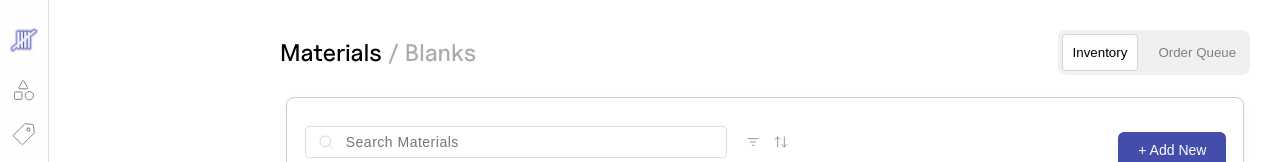
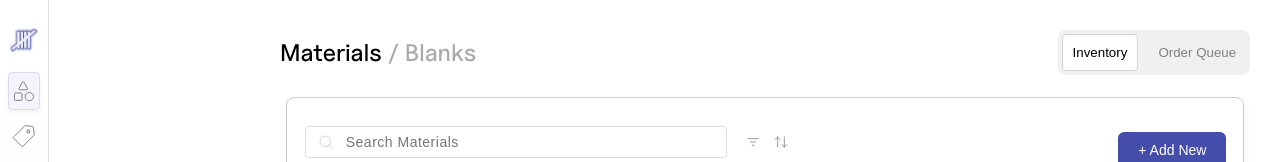
Before and after one commit to Sonyaal/lava-dev-challenge, a Next.js app: page / in a window 1280 px wide. Shown: the top 162 px of the page. Built offline with nearby package versions, Linux system fonts and the light colour scheme; a web font is replaced by a local one.

Commit message:
adding highlight over materials icon

```diff
--- a/src/app/assets/styles/Sidebar.css
+++ b/src/app/assets/styles/Sidebar.css
@@ -53,7 +53,7 @@
     box-shadow: 0px 2px 4px rgba(0, 0, 0, 0.05), 0px 2px 4px rgba(255, 255, 255, 0.05);
 }
 
-.list-item.materials-item:hover,
+.list-item.materials-item,
 .list-item.products-item:hover,
 .list-item.fulfillment-item:hover,
 .list-item.integrations-item:hover {
```
